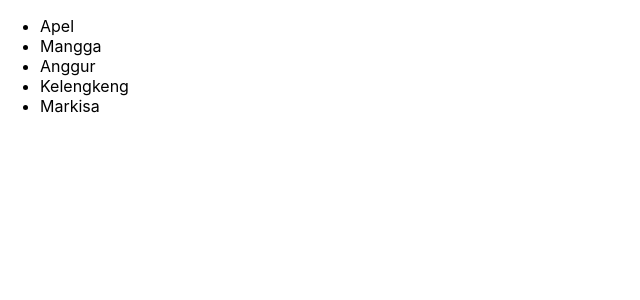
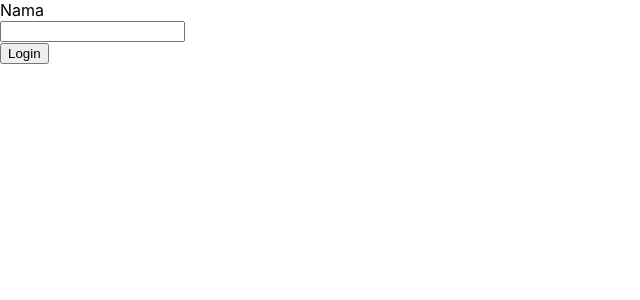
Before and after one commit to dhannypramana/belajar-react, a React (Create React App) app: page / in a window 1280 px wide. Shown: the top 300 px of the page, without its empty margins (0-640 px from the left). Built offline with nearby package versions, Linux system fonts and the light colour scheme.

Commit message:
Form Handling in React

```diff
--- a/src/App.jsx
+++ b/src/App.jsx
@@ -1,11 +1,11 @@
 import React from 'react';
 import './App.css';
-import List from './components/List';
+import Forms from './components/Forms';
 
 const App = () => {
   return(
     <>
-      <List />
+      <Forms />
     </>
   );
 };
--- /dev/null
+++ b/src/components/Forms/index.jsx
@@ -0,0 +1,24 @@
+import React, { useState } from 'react';
+
+const Forms = () => {
+  const [nama, setNama] = useState('');
+
+  const formSubmitted = e => {
+    e.preventDefault();
+    console.log(nama);
+  };
+
+  return (
+    <>
+      <form onSubmit={formSubmitted}>
+        <div>
+          <label htmlFor="text">Nama</label><br />
+          <input type="text" value={nama} onChange={e => setNama(e.target.value)} />
+        </div>
+        <button type="submit">Login</button>
+      </form>
+    </>
+  );
+};
+
+export default Forms;
```
